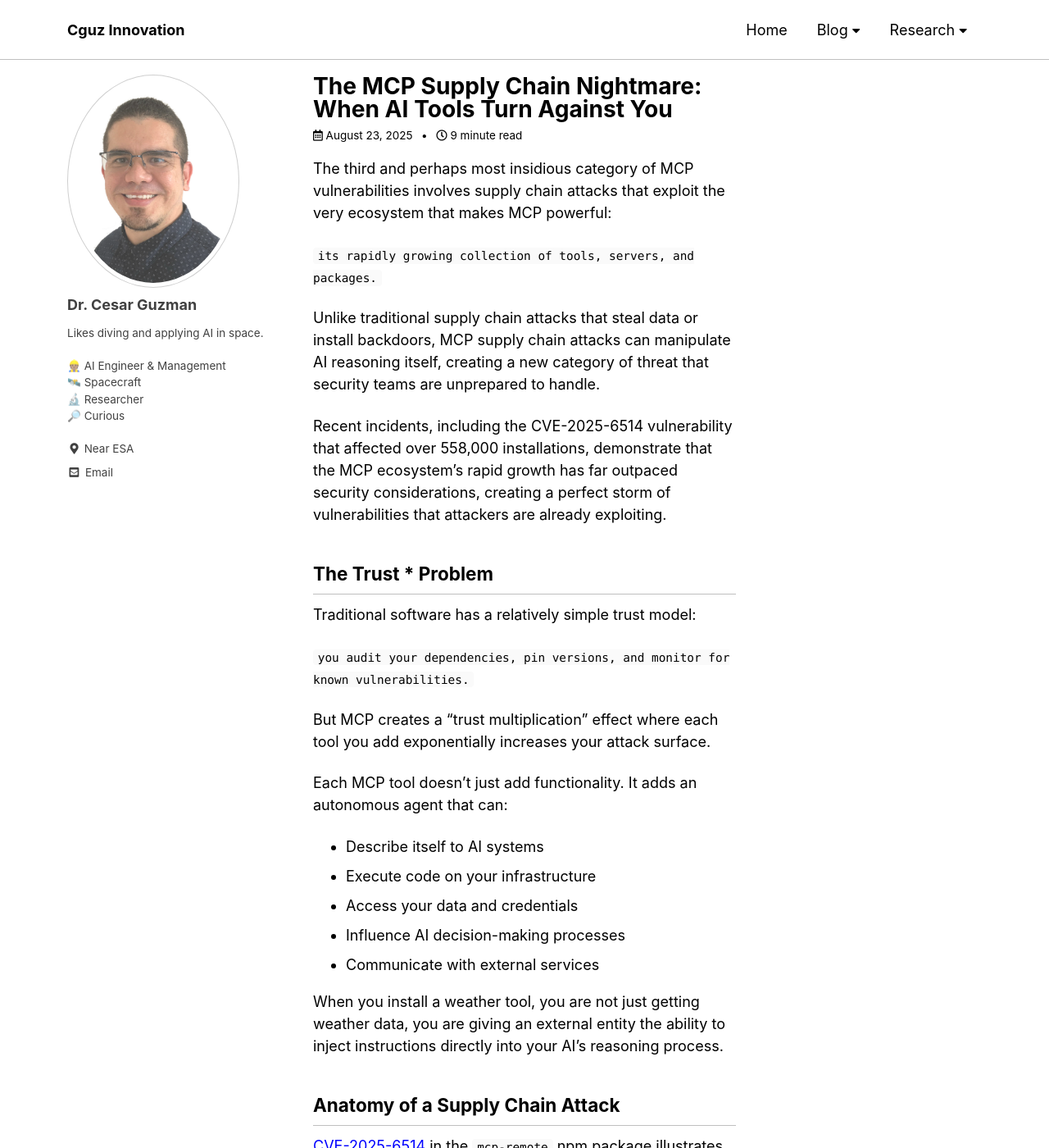
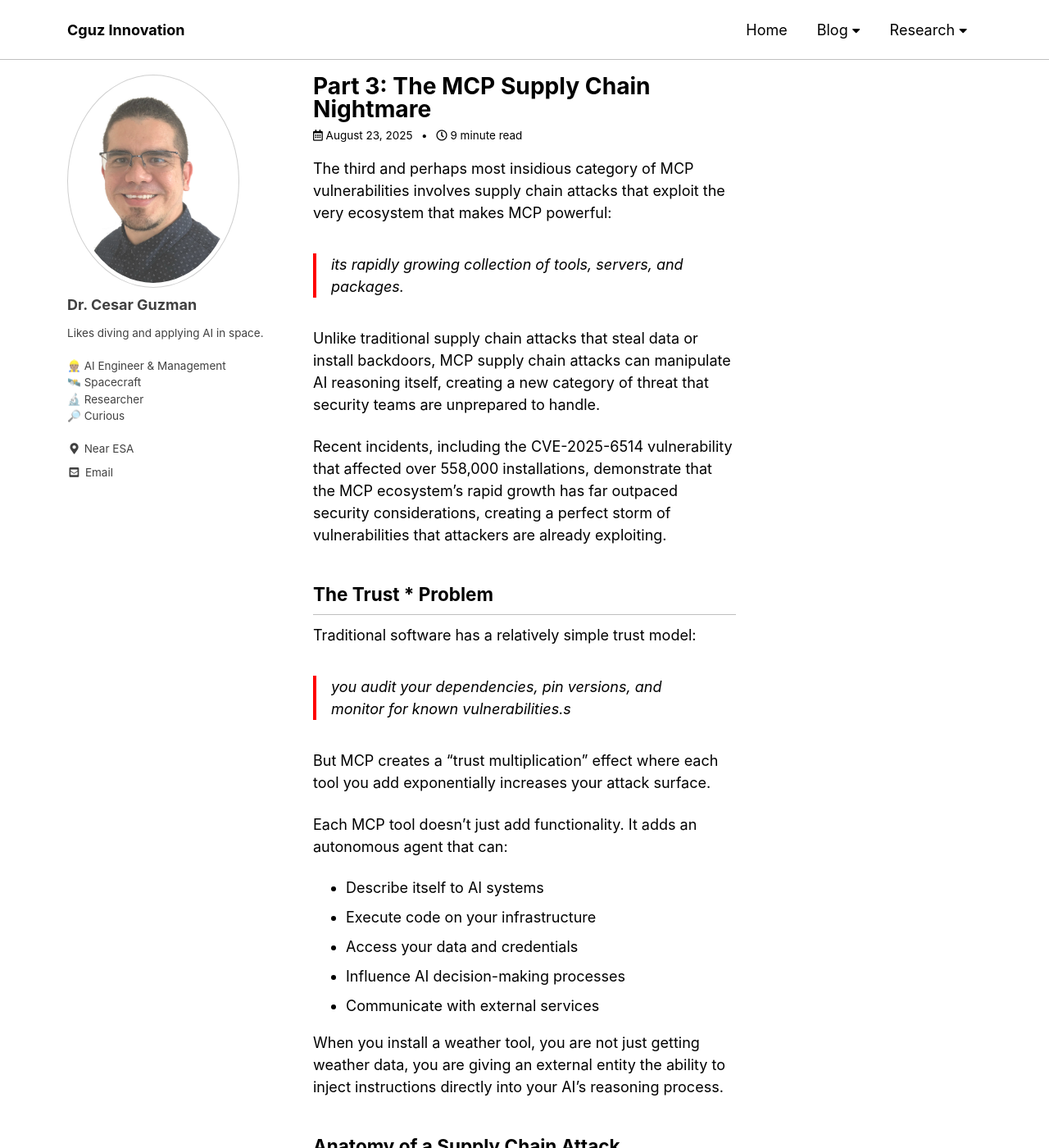
Before and after one commit to cguz/cguz.github.io, a Jekyll site: the page built from site/_posts/2025-08-23-mcp-supply-chain-nightmare-when-ai-tools-turn-against-you.md, in a window 1280 px wide and 1400 px high. Shown: the whole window at 82% size. Built offline with Jekyll 4.4.1, drawn with Linux system fonts in a browser that asks for light colours; cached includes are drawn as plain includes; comment, search, counter and statistics services are not loaded.

Commit message:
Part 3 MCP

````diff
--- a/site/_posts/2025-08-23-mcp-supply-chain-nightmare-when-ai-tools-turn-against-you.md
+++ b/site/_posts/2025-08-23-mcp-supply-chain-nightmare-when-ai-tools-turn-against-you.md
@@ -1,5 +1,5 @@
 ---
-title: "The MCP Supply Chain Nightmare: When AI Tools Turn Against You"
+title: "Part 3: The MCP Supply Chain Nightmare"
 date: 2025-08-23
 categories: [ai, security]
 tags: [mcp, supply-chain, tool-poisoning, npm, cybersecurity, ai-security]
@@ -8,7 +8,7 @@ excerpt: "How the rapid growth of MCP tool ecosystems created unprecedented supp
 
 The third and perhaps most insidious category of MCP vulnerabilities involves supply chain attacks that exploit the very ecosystem that makes MCP powerful:
 
-```its rapidly growing collection of tools, servers, and packages.```
+> its rapidly growing collection of tools, servers, and packages.
 
 Unlike traditional supply chain attacks that steal data or install backdoors, MCP supply chain attacks can manipulate AI reasoning itself, creating a new category of threat that security teams are unprepared to handle.
 
@@ -18,7 +18,7 @@ Recent incidents, including the CVE-2025-6514 vulnerability that affected over 5
 
 Traditional software has a relatively simple trust model:
 
-```you audit your dependencies, pin versions, and monitor for known vulnerabilities.```
+> you audit your dependencies, pin versions, and monitor for known vulnerabilities.s
 
 But MCP creates a "trust multiplication" effect where each tool you add exponentially increases your attack surface.
 
````
